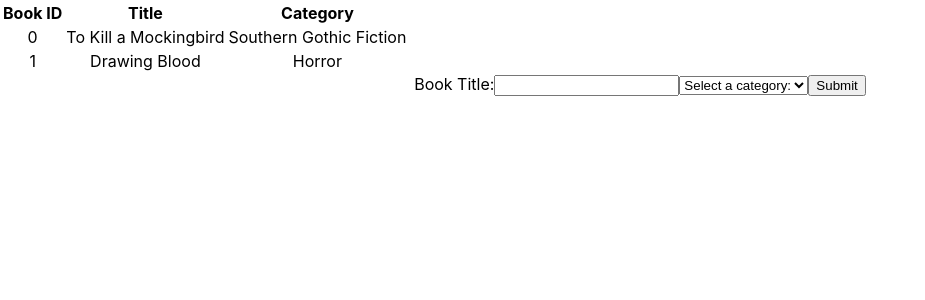
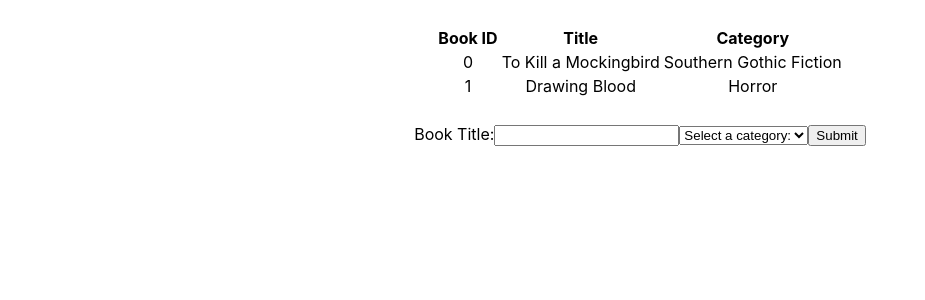
Before and after one commit to defoebrand/bad-magic-books, a React (Create React App) app: page / in a window 1280 px wide. Shown: the top 300 px of the page, without its empty margins (0-925 px from the left). Built offline with nearby package versions, Linux system fonts and the light colour scheme.

Commit message:
Adjust code per browser console errors

```diff
--- a/src/components/Book.js
+++ b/src/components/Book.js
@@ -9,7 +9,11 @@
 );
 
 Book.propTypes = {
-  book: PropTypes.shape,
+  book: PropTypes.shape({
+    bookID: PropTypes.number,
+    title: PropTypes.string,
+    category: PropTypes.string,
+  }),
 };
 Book.defaultProps = {
   book: null,
--- a/src/containers/BooksList.js
+++ b/src/containers/BooksList.js
@@ -15,14 +15,18 @@
   ];
   return (
     <table>
+      <thead>
         <tr>
           <th>Book ID</th>
           <th>Title</th>
           <th>Category</th>
         </tr>
+      </thead>
+      <tbody>
         {books.map(value => (
-        <Book key={value} book={value} />
+          <Book key={value.title} book={value} />
         ))}
+      </tbody>
     </table>
   );
 };
--- a/src/styles/App.css
+++ b/src/styles/App.css
@@ -1,39 +1,12 @@
 .App {
   text-align: center;
+  display: flex;
+  flex-direction: column;
+  justify-content: center;
+  align-items: center;
+  margin-top: 25px;
 }
 
-.App-logo {
-  height: 40vmin;
-  pointer-events: none;
+table {
+  margin-bottom: 25px;
 }
-
-@media (prefers-reduced-motion: no-preference) {
-  .App-logo {
-    animation: App-logo-spin infinite 20s linear;
-  }
-}
-
-.App-header {
-  background-color: #282c34;
-  min-height: 100vh;
-  display: flex;
-  flex-direction: column;
-  align-items: center;
-  justify-content: center;
-  font-size: calc(10px + 2vmin);
-  color: white;
-}
-
-.App-link {
-  color: #61dafb;
-}
-
-@keyframes App-logo-spin {
-  from {
-    transform: rotate(0deg);
-  }
-
-  to {
-    transform: rotate(360deg);
-  }
-}
```
Also changed, not shown: 1 other file (tests, documents, lock files or other folders). Lines whose indentation alone changed are shown as unchanged.
